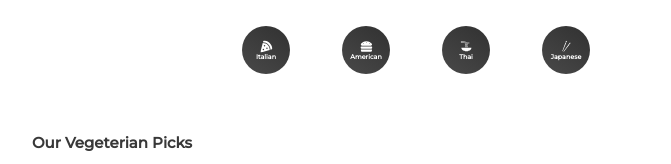
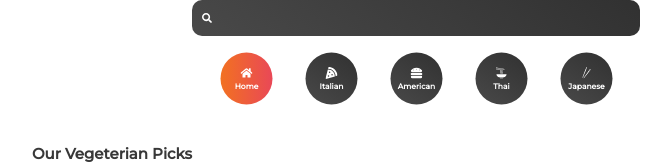
Before and after one commit to levintoo/delicious, a React (Create React App) app: page / in a window 1280 px wide. Shown: the top 164 px of the page, without its empty margins (224-895 px from the left). Built offline with nearby package versions, Linux system fonts and the light colour scheme; no server answers.

Commit message:
using forms

```diff
--- a/src/App.js
+++ b/src/App.js
@@ -1,11 +1,13 @@
 import Pages from "./pages/Pages";
 import Category from "./components/Category";
 import { BrowserRouter } from 'react-router-dom';
+import Search from "./components/Search";
 
 function App() {
   return (
     <div className="App">
       <BrowserRouter>
+      <Search />
         <Category />
         <Pages />
       </BrowserRouter>
--- a/src/components/Category.jsx
+++ b/src/components/Category.jsx
@@ -1,4 +1,4 @@
-import { FaPizzaSlice, FaHamburger } from "react-icons/fa";
+import { FaPizzaSlice, FaHamburger, FaHome } from "react-icons/fa";
 import { GiNoodles, GiChopsticks } from "react-icons/gi";
 import { NavLink } from 'react-router-dom';
 import styled from "styled-components";
@@ -7,6 +7,10 @@ function Category() {
   return (
     <div>
         <List>
+        <SLink to={'/'}>
+            <FaHome />
+            <h4>Home</h4>
+        </SLink>
         <SLink to={'/cuisine/Italian'}>
             <FaPizzaSlice />
             <h4>Italian</h4>
@@ -35,24 +39,24 @@ const List = styled.div`
     align-items: center;
     margin: 0rem 2rem;
 `;
-
 const SLink = styled(NavLink)`
     display: flex;
     flex-direction: column;
     justify-content: center;
     align-items: center;
     border-radius: 50%;
-    margin: 2rem;
+    margin: 1rem;
     text-decoration: none;
-    width: 6rem;
-    height: 6rem;
+    width: 6.5rem;
+    height: 6.5rem;
     background: linear-gradient(35deg, #494949, #313131);
     cursor: pointer;
     transform: scale(0.8);
 
     h4 {
+        margin-top: 0.3rem;
         color: white;
-        font-size: 0.8rem;
+        font-size: 0.95rem;
     }
     svg {
         color: white;
--- /dev/null
+++ b/src/components/Search.jsx
@@ -0,0 +1,51 @@
+import styled from "styled-components";
+import { useState } from "react";
+import { FaSearch } from "react-icons/fa";
+
+
+function Search() {
+    const [input, setInput] = useState("");
+
+    const submitHandler = (e) => {
+        e.preventDefault();
+        console.log(input);
+        setInput("");
+    };
+
+    return (
+        <FormStyle onSubmit={submitHandler}>
+            <div>
+                <FaSearch></FaSearch>
+                <input onChange={(e) => setInput(e.target.value)} type="text" value={input}/>
+            </div>
+        </FormStyle>
+    )
+}
+
+const FormStyle = styled.form`
+    margin: 0rem 16rem;
+    div {
+        position: relative;
+        width: 100%;
+    }
+    input {
+        border: none;
+        background: linear-gradient(35deg, #494949, #313131);
+        font-size: 1.3rem;
+        color: white;
+        padding: 1rem 3rem;
+        border: none;
+        border-radius: 1rem;
+        outline: none;
+        width: 100%;
+    }
+    svg {
+        position: absolute;
+        top: 50%;
+        left: 0%;
+        transform: translate(100%, -50%);
+        color: #fff;
+    }
+`;
+
+export default Search
--- a/src/components/Veggie.jsx
+++ b/src/components/Veggie.jsx
@@ -53,7 +53,7 @@ function Veggie() {
 }
 
 const Wrapper = styled.div`
-  margin: 3rem 0rem;
+  margin: 2rem 0rem;
   `;
 const Card = styled.div`
     min-height: 20rem;
--- a/src/pages/Home.jsx
+++ b/src/pages/Home.jsx
@@ -1,5 +1,6 @@
 import Veggie from "../components/Veggie";
 import Popular from "../components/Popular";
+import Search from "../components/Search";
 
 import React from 'react'
 
--- a/src/pages/Pages.jsx
+++ b/src/pages/Pages.jsx
@@ -1,6 +1,7 @@
 import React from 'react';
 import Home from './Home';
 import Cuisine from './Cuisine';
+import Searched from './Searched';
 import { Route, Routes } from 'react-router-dom';
 
 function Pages() {
@@ -8,6 +9,7 @@ function Pages() {
       <Routes>
         <Route path='/' element={<Home />} />
         <Route path='/cuisine/:type' element={<Cuisine />} />
+        <Route path='/search/:search' element={<Searched />} />
       </Routes>
   )
 }
--- /dev/null
+++ b/src/pages/Searched.jsx
@@ -0,0 +1,9 @@
+import React from 'react'
+
+function Searched() {
+  return (
+    <div>Searched</div>
+  )
+}
+
+export default Searched
```
